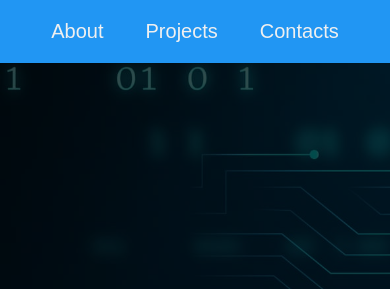
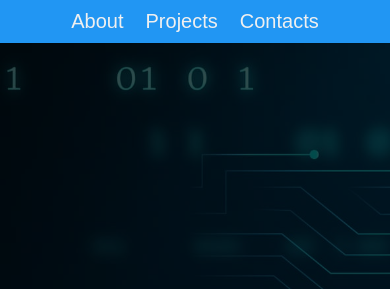
Before and after one commit to abdel-rahmandev/freeCodeCamp-Personal-Portfolio-Webpage, a plain HTML site: page index.html in a window 390 px wide. Shown: the top 289 px of the page. Drawn offline with Linux system fonts and the light colour scheme.

Commit message:
Update Style

```diff
--- a/css/main.css
+++ b/css/main.css
@@ -101,7 +101,7 @@ h1 {
   margin: auto;
   max-width: 100%;
   display: grid;
-  grid-template-columns: repeat(auto-fit, minmax(250px, 1fr));
+  grid-template-columns: repeat(auto-fit, minmax(280px, 1fr));
   gap: 40px;
 }
 a {
@@ -190,6 +190,12 @@ footer {
   text-align: center;
 }
 @media (max-width: 460px) {
+  #navbar {
+    padding: 10px;
+  }
+  #navbar ul li a {
+    padding: 11px;
+  }
   ul {
     font-size: 20px;
   }
```
